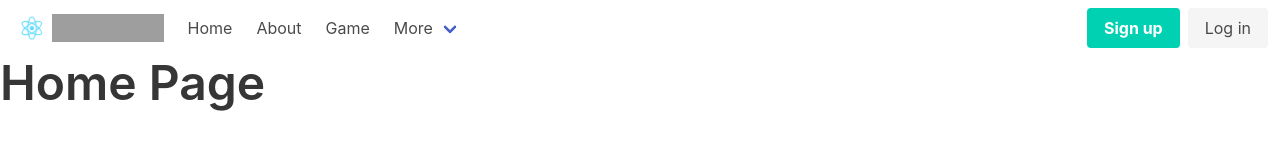
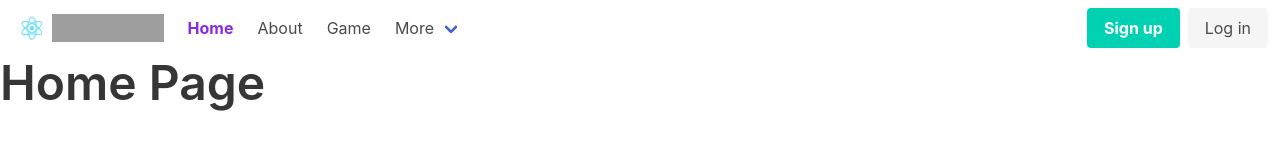
Before and after one commit to jewpaltz/2020-spring-what-do-you-meme, a React (Create React App) app in the folder my-react-app/: page / in a window 1280 px wide. Shown: the top 160 px of the page. Built offline with nearby package versions, Linux system fonts and the light colour scheme; grey boxes are pictures that could not be loaded.

Commit message:
Routing Complete

```diff
--- a/my-react-app/src/App.css
+++ b/my-react-app/src/App.css
@@ -18,3 +18,9 @@
     transform: rotate(360deg);
   }
 }
+
+/* Navbar */
+.is-current {
+  font-weight: bold;
+  color: blueviolet
+}
--- a/my-react-app/src/components/Nav.jsx
+++ b/my-react-app/src/components/Nav.jsx
@@ -1,4 +1,5 @@
 import React from 'react';
+import { NavLink } from "react-router-dom";
 import logo from '../logo.svg';
 
 export default function Nav(){
@@ -22,9 +23,9 @@ export default function Nav(){
     <div className="navbar-start">
 
 
-      <a router-link="" to="/" className="navbar-item" active-className="is-current" exact>Home</a>
-      <a router-link="" to="/about" className="navbar-item" active-className="is-current">About</a>
-      <a router-link="" to="/game" className="navbar-item" active-className="is-current">Game</a>
+      <NavLink to="/" className="navbar-item" activeClassName="is-current" exact>Home</NavLink>
+      <NavLink to="/about" className="navbar-item" activeClassName="is-current">About</NavLink>
+      <NavLink to="/game" className="navbar-item" activeClassName="is-current">Game</NavLink>
 
 
       <div className="navbar-item has-dropdown is-hoverable">
```
